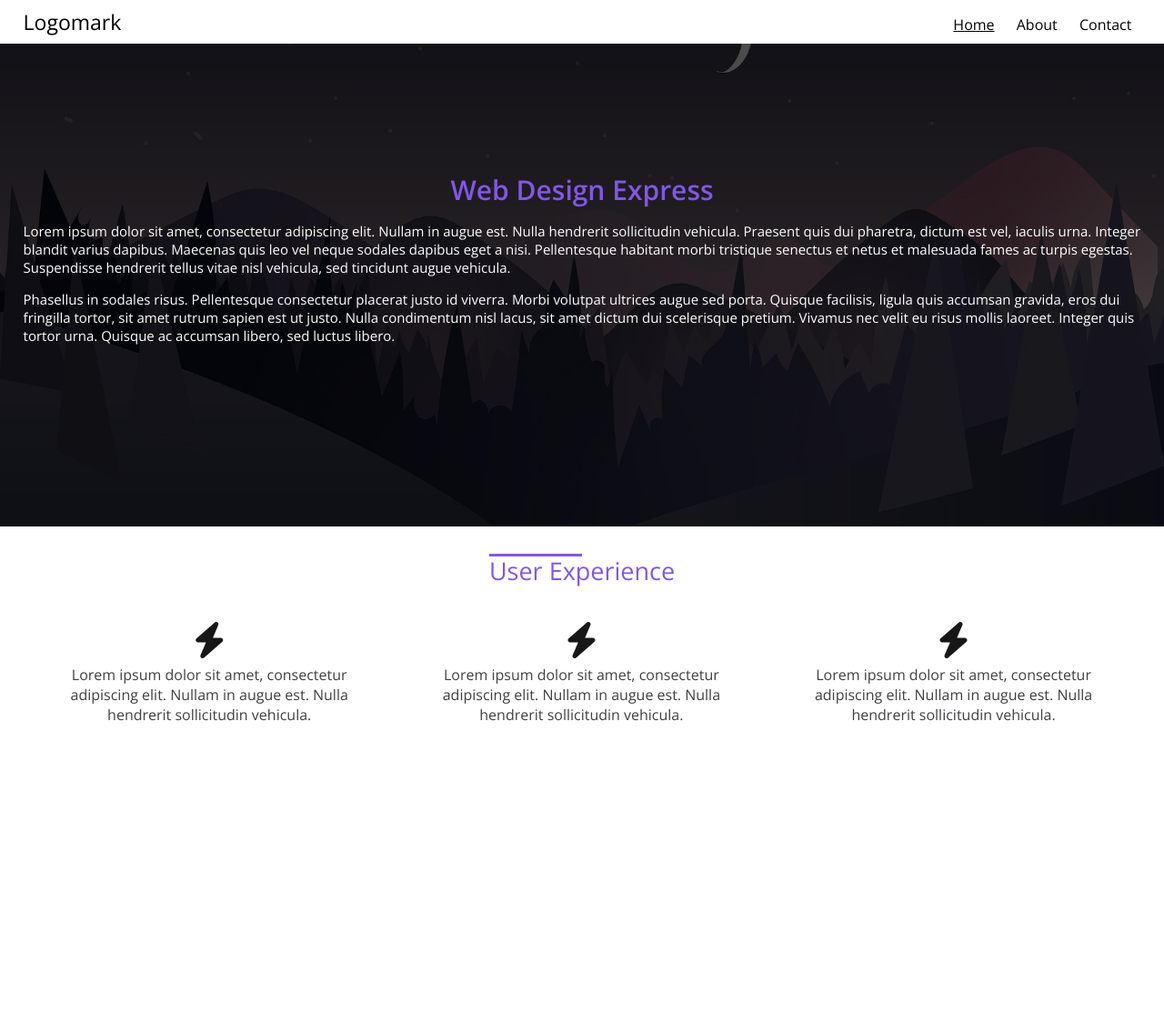
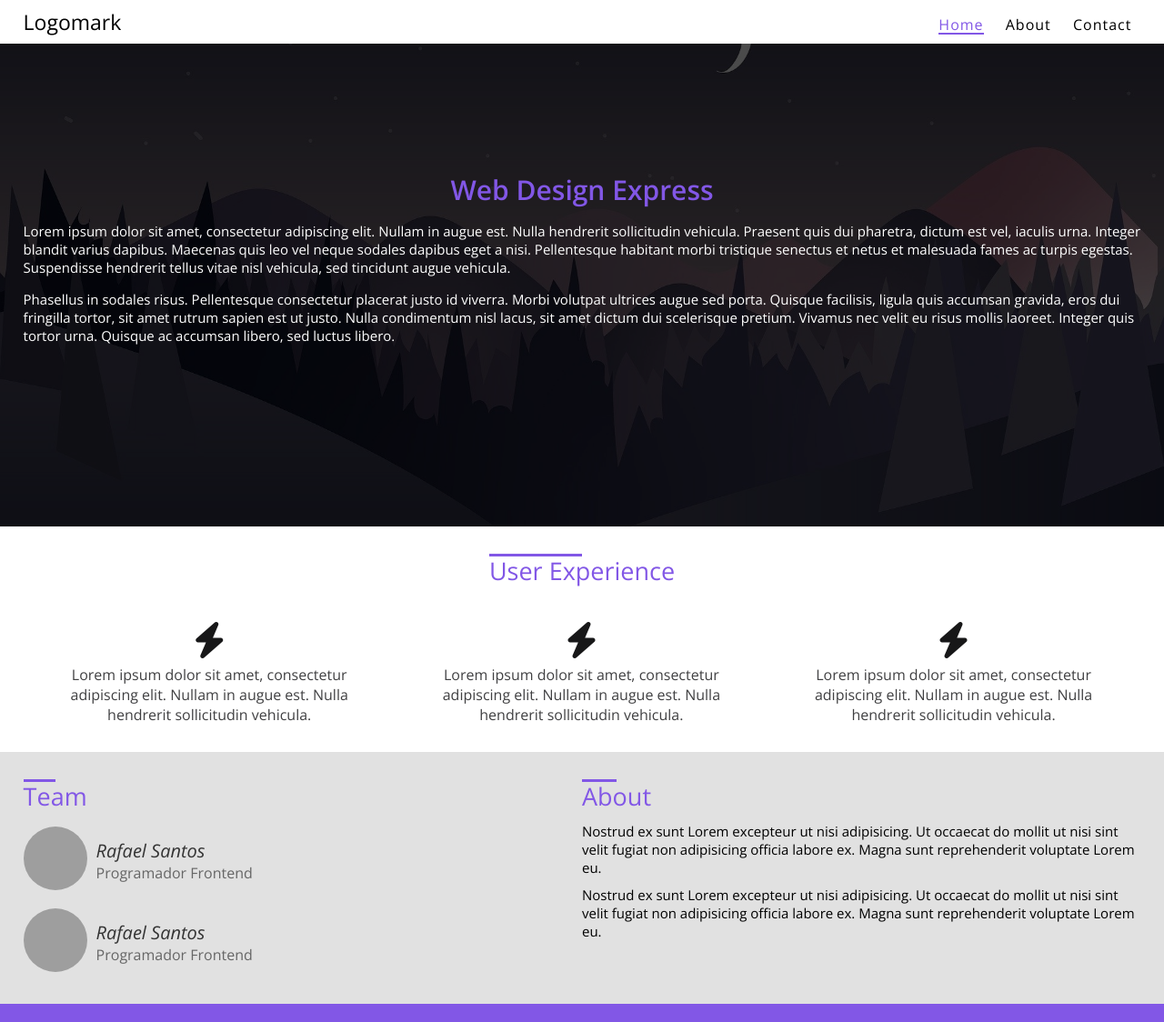
Before and after one commit to rfsants001/web-design-express, a plain HTML site: page index.html in a window 1280 px wide. Shown: the whole page at 91% size. Before the commit the page ends 827 px from the top, so only its background shows below. Drawn offline with nearby package versions, Linux system fonts and the light colour scheme; grey boxes are pictures that could not be loaded.

Commit message:
Add about team section

```diff
--- a/css/style.css
+++ b/css/style.css
@@ -39,11 +39,6 @@ nav.menu-desktop ul {
     top: 8px;
 }
 
-nav.menu-desktop li.selected {
-    font-weight: normal;
-    text-decoration: underline;
-}
-
 nav.menu-desktop li {
     padding: 0 10px;
     font-weight: lighter;
@@ -53,10 +48,38 @@ nav.menu-desktop li {
 nav.menu-desktop a {
     color: #000;
     text-decoration: none;
+    letter-spacing: 1px;
+
+    display: inline-block;
+    position: relative;
 }
 
-nav.menu-desktop a:hover {
-    text-decoration: underline;
+a:after {
+    background: none repeat scroll 0 0 transparent;
+    bottom: 0;
+    content: "";
+    display: block;
+    height: 2px;
+    left: 50%;
+    position: absolute;
+    background: #8257E6;
+    transition: width 0.3s ease 0s, left 0.3s ease 0s;
+    width: 0;
+  }
+  a:hover:after {
+    width: 100%;
+    left: 0;
+  }
+
+  nav.menu-desktop li.selected a {
+    font-weight: normal;
+    color: #8257E6;
+}
+
+  nav.menu-desktop li.selected  a:after{
+    background: #8257E6;
+    width: 100%;
+    left: 0;
 }
 
 
@@ -146,3 +169,69 @@ section.diferentials {
     font-weight: lighter;
     font-size:16px;
 }
+
+
+/* ===== About Team ===== */
+
+section.about-team{
+    padding: 30px 0;
+    background: rgb(225, 225, 225);
+}
+
+section.about-team > .container {
+    display: flex;
+}
+
+.team-container{
+    width: 50%;
+}
+
+.box-avatar {
+    margin-top: 15px;
+    display: flex;
+    align-items: center;
+}
+
+.img-avatar{
+    width: auto;
+}
+
+.img-avatar img {
+    width: 70px;
+    height: 70px;
+    border-radius: 50%;
+}
+
+.description-avatar {
+    width: auto;
+    padding: 0 10px;
+}
+
+.description-avatar h3 {
+    color: #333;
+    font-size: 20px;
+    font-weight: 400;
+    font-style: italic;
+}
+
+.description-avatar p {
+    color: #666;
+}
+
+.about-container{
+    width: 50%;
+}
+
+.about-container p {
+    color: black;
+    font-size: 15px;
+    margin-top: 10px;
+}
+
+
+/* ===== Subscribe ===== */
+
+section.subscribe{
+    background: #8257E6;
+    padding: 10px 0;
+}
--- a/index.html
+++ b/index.html
@@ -92,5 +92,54 @@
             </div>
         </div>
     </section>
+
+    <section class="about-team">
+        <div class="container">
+            <div class="team-container">
+                <div class="line-text">
+                    <div></div>
+                    <h2>Team</h2>
+                </div>
+                <div class="box-avatar">
+                    <div class="img-avatar">
+                        <img src="https://lh3.googleusercontent.com/ogw/ADGmqu8H0Sc9M9VQp9KiioOYo8vuUDm2rbEdGUhMmRKtrg=s192-c-mo" alt="Rafael">
+                    </div>
+                    <div class="description-avatar">
+                        <h3>Rafael Santos</h3>
+                        <p>Programador Frontend</p>
+                    </div>
+                </div>
+                <div class="box-avatar">
+                    <div class="img-avatar">
+                        <img src="https://lh3.googleusercontent.com/ogw/ADGmqu8H0Sc9M9VQp9KiioOYo8vuUDm2rbEdGUhMmRKtrg=s192-c-mo" alt="Rafael">
+                    </div>
+                    <div class="description-avatar">
+                        <h3>Rafael Santos</h3>
+                        <p>Programador Frontend</p>
+                    </div>
+                </div>
+            </div>
+            <div class="about-container">
+                <div class="line-text">
+                    <div></div>
+                    <h2>About</h2>
+                </div>
+                <p>
+                    Nostrud ex sunt Lorem excepteur ut nisi adipisicing.
+                    Ut occaecat do mollit ut nisi sint velit fugiat non adipisicing officia labore ex.
+                    Magna sunt reprehenderit voluptate Lorem eu.
+                </p>
+                <p>
+                    Nostrud ex sunt Lorem excepteur ut nisi adipisicing.
+                    Ut occaecat do mollit ut nisi sint velit fugiat non adipisicing officia labore ex.
+                    Magna sunt reprehenderit voluptate Lorem eu.
+                </p>
+            </div>
+        </div>
+    </section>
+
+    <section class="subscribe">
+
+    </section>
 </body>
 </html>
```
